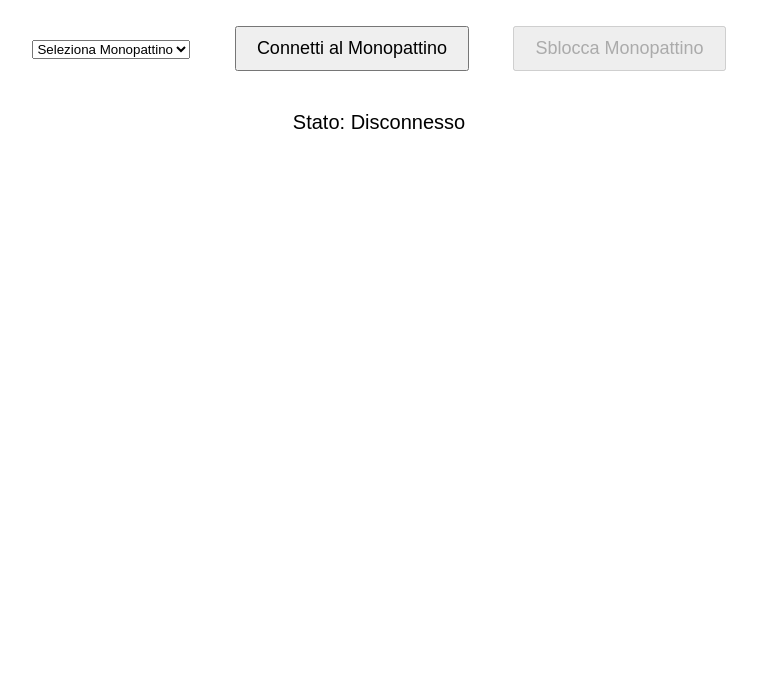
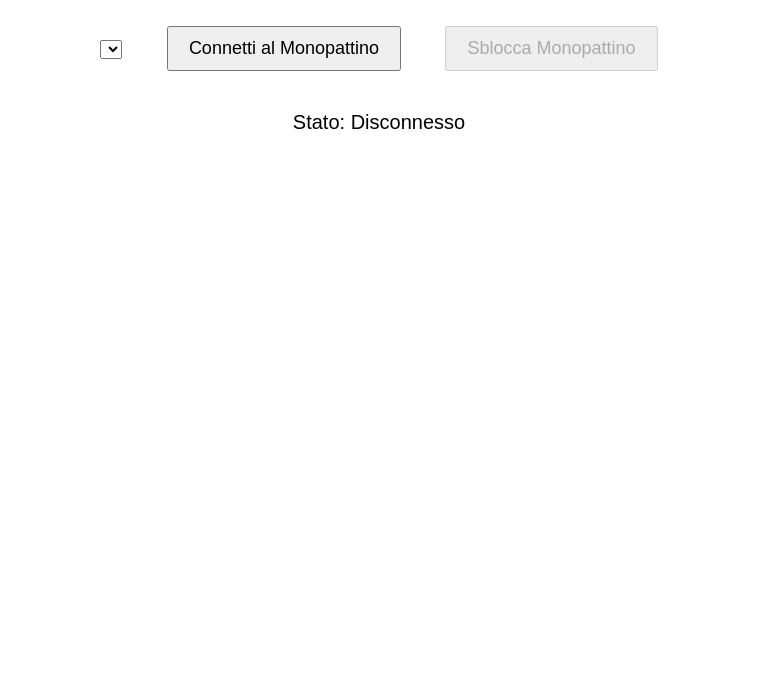
Before and after one commit to Maikbarre24/Monimaik, a plain HTML site: page index.html in a window 1280 px wide. Shown: the part 102-800 px from the top of the page, without its empty margins (261-1018 px from the left). Drawn offline with Linux system fonts and the light colour scheme.

Commit message:
Update index.html

```diff
--- a/index.html
+++ b/index.html
@@ -28,7 +28,6 @@
 <body>
     <h1>Controlla il Monopattino Elettrico</h1>
     <select id="bikeList">
-        <option value="">Seleziona Monopattino</option>
     </select>
     <button id="connectButton">Connetti al Monopattino</button>
     <button id="unlockButton" disabled>Sblocca Monopattino</button>
```
